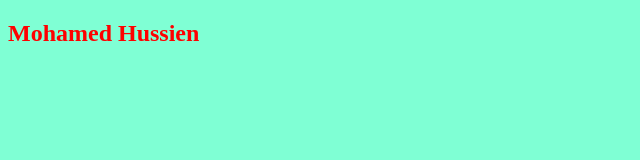
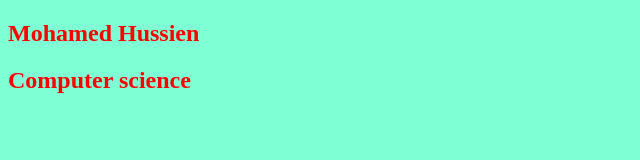
Before and after one commit to Mohamed99Hussien/project-one, a plain HTML site: page index.html in a window 1280 px wide. Shown: the whole page, without its empty margins (0-640 px from the left). Drawn offline with Linux system fonts and the light colour scheme.

Commit message:
create Computer science

```diff
--- a/index.html
+++ b/index.html
@@ -8,6 +8,7 @@
 </head>
 <body>
     <h2>Mohamed Hussien</h2>
+    <h2>Computer science</h2>
     <script src="app.js"></script>
 </body>
 </html>
```
